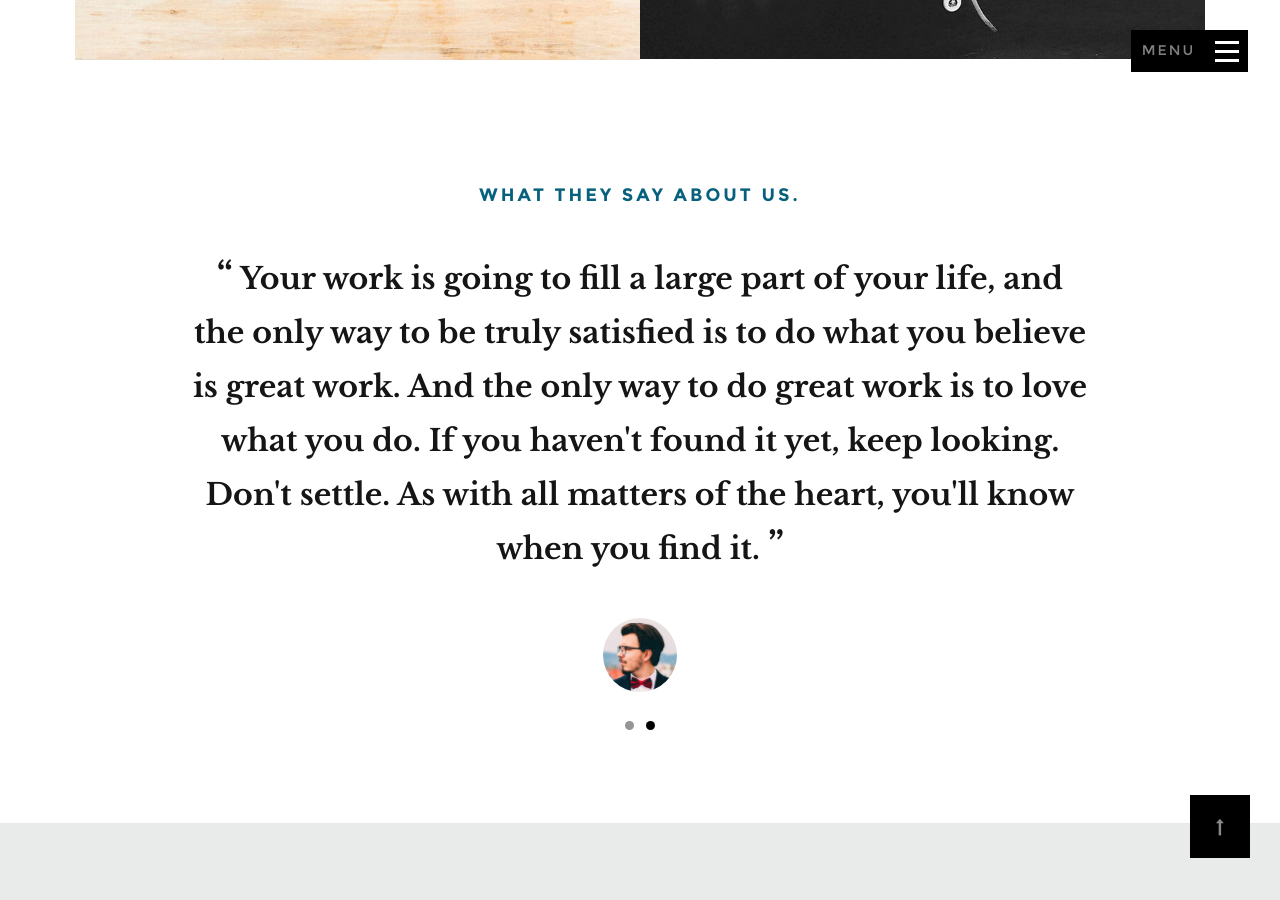
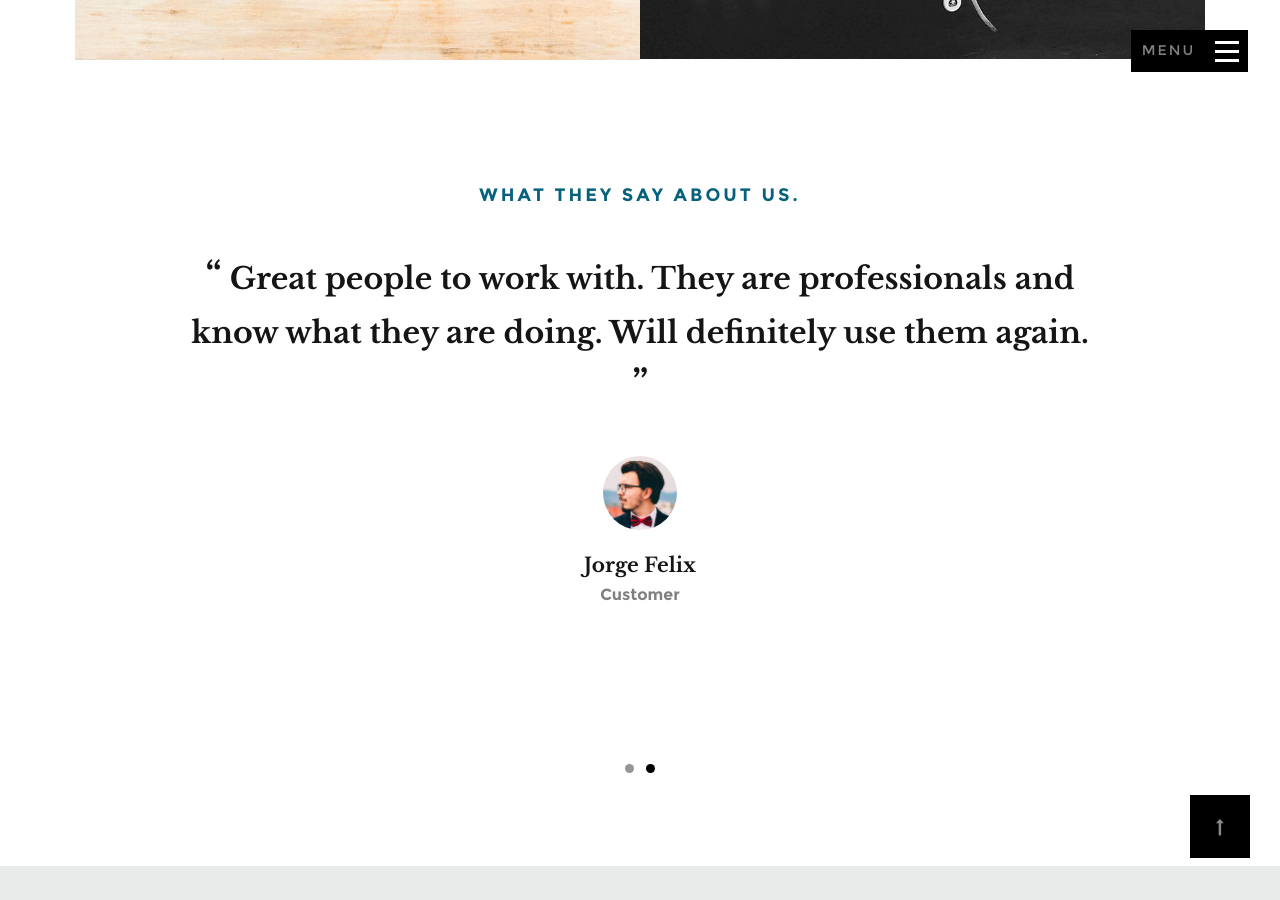
Before and after one commit to julioarhernandez/trujillosrepairs, a Jekyll site: the page built from pages/index.html, in a window 1280 px wide and 900 px high, scrolled down 5926 px. Built offline with Jekyll 4.4.1, drawn with Linux system fonts in a browser that asks for light colours; some web fonts are replaced.

Commit message:
Update Pages “home”

```diff
--- a/_data/home/home.yml
+++ b/_data/home/home.yml
@@ -126,20 +126,19 @@ testimonials:
   items:
     - avatar: images/avatars/user-02.jpg
       content: >-
-        Trujillo made it happen for my Toyota Corolla. He is truly experienced
-        as a mechanic, fabricator and his communication throughout this process
-        has been outstanding.
-      name: Julio Ramos
+        When you walk into the right place, you can just feel it! At first I
+        wasn't sure what I wanted to do but I wanted to make my Mustang a
+        monster. Trujillo is very knowledgeable, he suggested things but also
+        told me WHY he thinks that would be the best option. You don't find that
+        everywhere.
+      name: Albert Dalmau
       position: Customer
     - avatar: images/avatars/user-03.jpg
-      content: >-
-        Your work is going to fill a large part of your life, and the only way
-        to be truly satisfied is to do what you believe is great work. And the
-        only way to do great work is to love what you do. If you haven't found
-        it yet, keep looking. Don't settle. As with all matters of the heart,
-        you'll know when you find it.
-      name: Steve Jobs
-      position: 'CEO, Apple.'
+      content: >
+        Great people to work with. They are professionals  and know what they
+        are doing. Will definitely use them again.
+      name: Jorge Felix
+      position: Customer
   title: What They Say About Us.
 clients:
   - alt: mozilla
```
